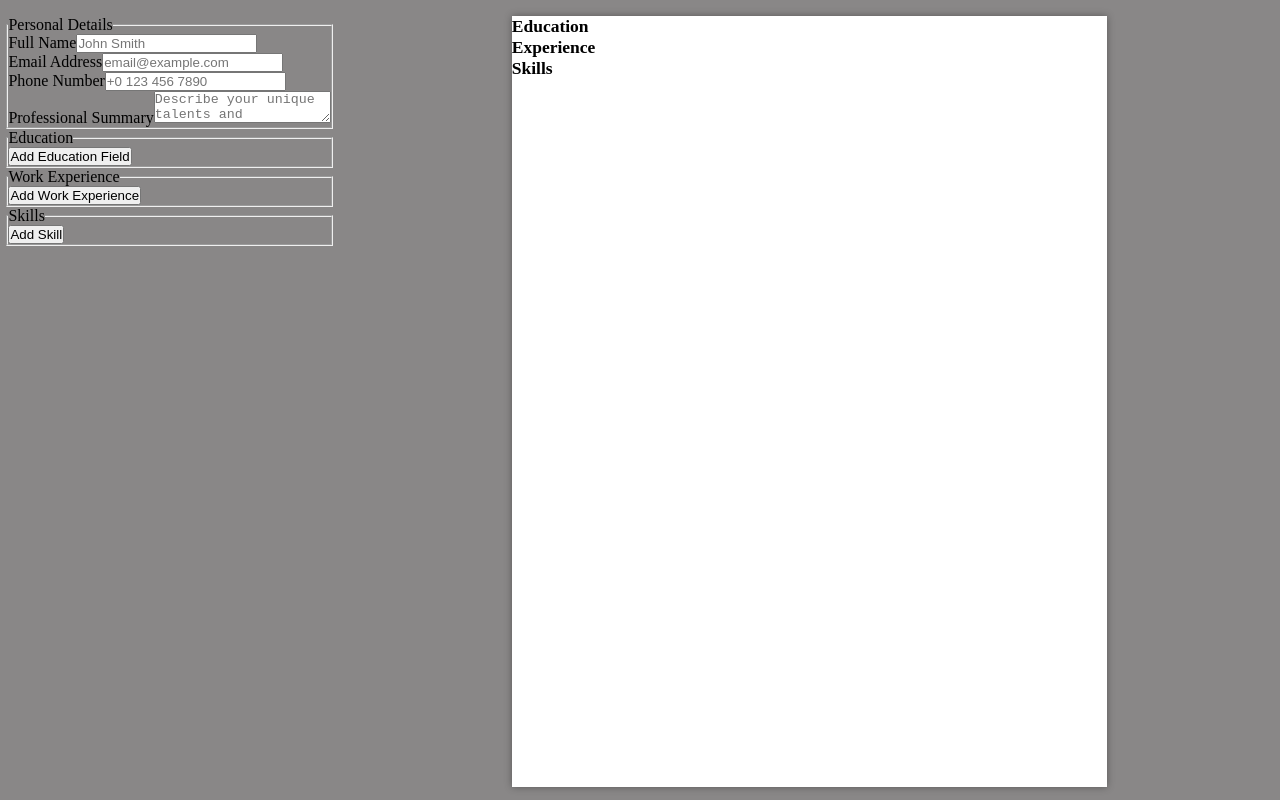
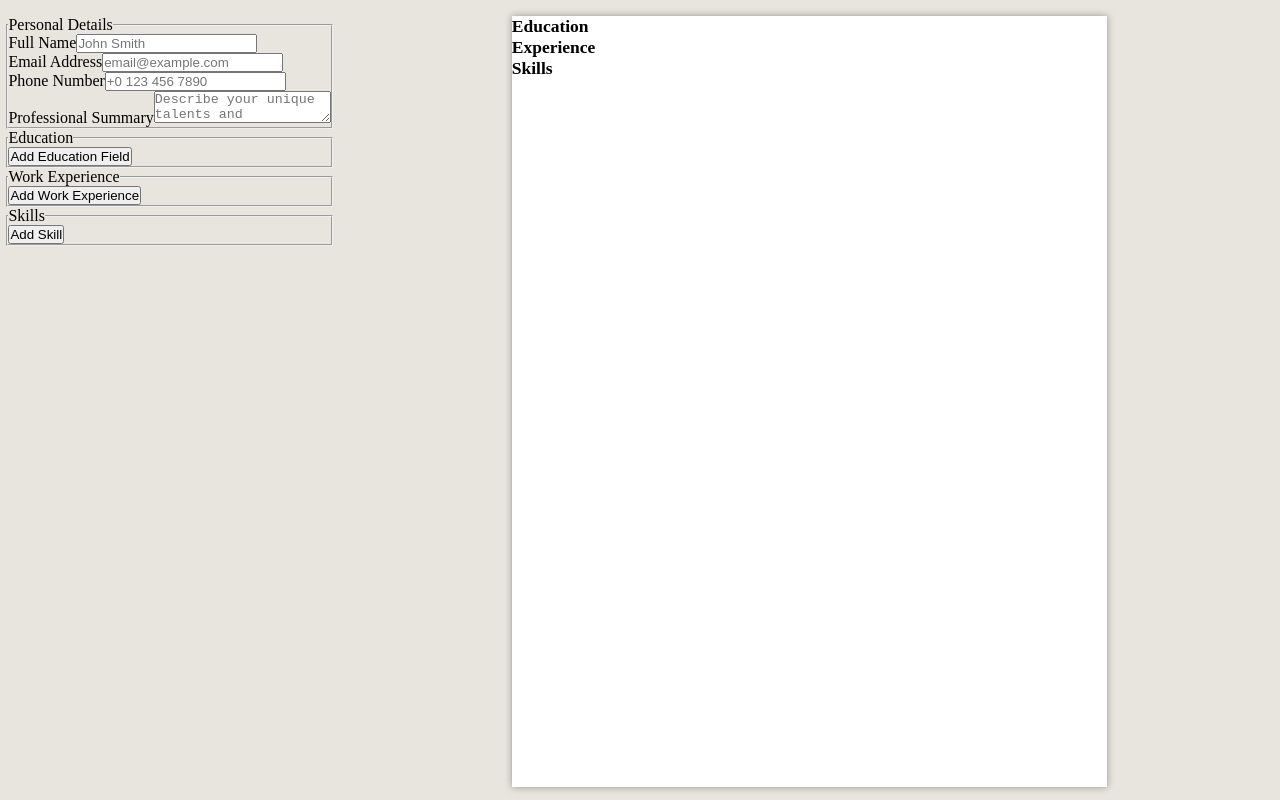
Before and after one commit to Long-Hold/odin-cv-application, a React (Vite) app: page / in a window 1280 px wide. Built offline with nearby package versions, Linux system fonts and the light colour scheme.

Commit message:
refactor: change html background to a softer gray

```diff
--- a/src/index.css
+++ b/src/index.css
@@ -28,7 +28,7 @@ but still allows screen readers to access them */
 }
 
 html {
-  background-color: rgb(137, 135, 135);
+  background-color: #e8e5df;
 }
 
 #root {
```
